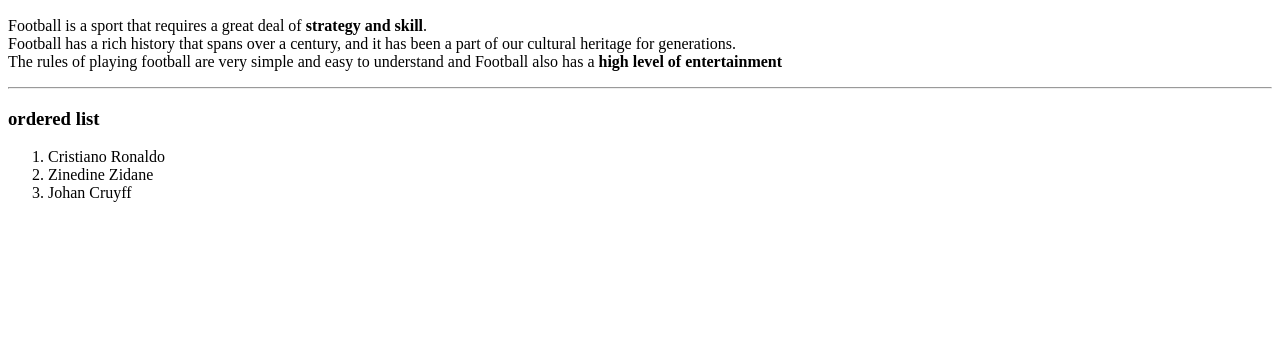
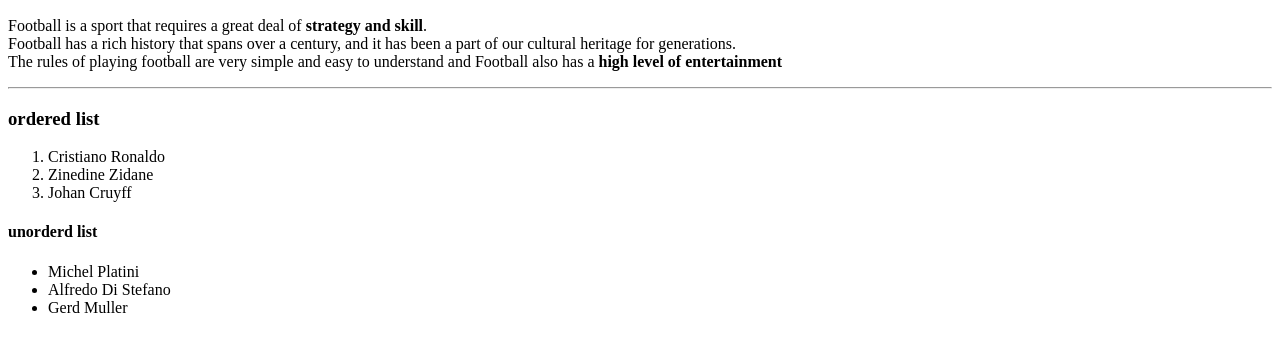
Before and after one commit to 44-563-Web-Apps-S23/44563-webapps-assignment-3-Nikitha78, a plain HTML site: page index.html in a window 1280 px wide. Shown: the part 110-462 px from the top of the page. Drawn offline with Linux system fonts and the light colour scheme.

Commit message:
Players name has been added in the list

```diff
--- a/index.html
+++ b/index.html
@@ -29,3 +29,11 @@ The rules of playing football are very simple and easy to understand and Footbal
     <li>Zinedine Zidane</li>
     <li>Johan Cruyff</li>
 </ol>
+<h4>
+    unorderd list
+</h4>
+<ul>
+    <li>Michel Platini</li>
+    <li>Alfredo Di Stefano</li>
+    <li>Gerd Muller</li>
+</ul>
```
